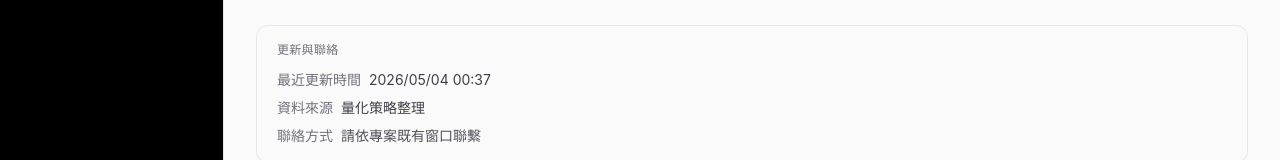
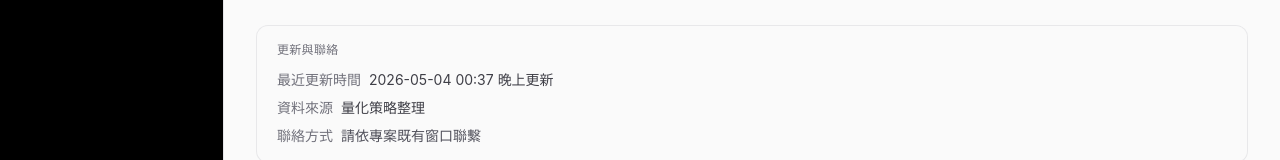
Before and after one commit to amu-0713/my-stock-rank, a React (Vite) app: page / in a window 1280 px wide. Shown: the part 479-639 px from the top of the page. Built offline with nearby package versions, Linux system fonts and the light colour scheme.

Commit message:
Update HomePage.jsx

```diff
--- a/src/pages/HomePage.jsx
+++ b/src/pages/HomePage.jsx
@@ -6,7 +6,7 @@ import { STRATEGY_ENTRIES } from '../data/strategyEntries.js'
 export default function HomePage() {
   const [data, setData] = useState(null)
 
-  // 抓取 result.json 取得最新日期
+  // 抓取 result.json
   useEffect(() => {
     fetch('/result.json', { cache: 'no-store' })
       .then(async (res) => {
@@ -76,16 +76,11 @@ export default function HomePage() {
             <div className="flex flex-wrap gap-x-2 gap-y-0.5">
               <dt className="text-zinc-500">最近更新時間</dt>
               <dd>
-                {data?.latest_date
-                ? new Date(data.latest_date).toLocaleString('zh-TW', {
-                    year: 'numeric',
-                    month: '2-digit',
-                    day: '2-digit',
-                    hour: '2-digit',
-                    minute: '2-digit',
-                    hour12: false   // 關鍵：強制24小時制
-                  })
-                : '—'}
+                {data?.updated_at
+                  ? data.updated_at
+                  : (data?.latest_date
+                      ? `${data.latest_date} 晚上更新`
+                      : '—')}
               </dd>
             </div>
             <div className="flex flex-wrap gap-x-2 gap-y-0.5">
```
